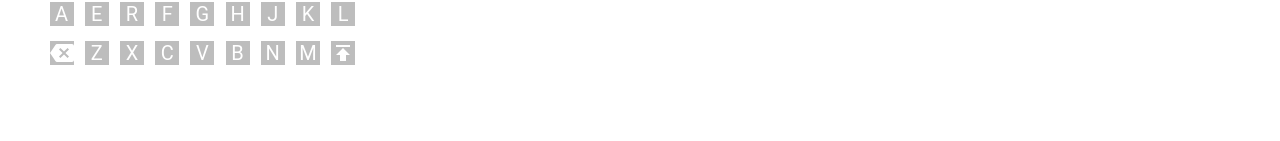
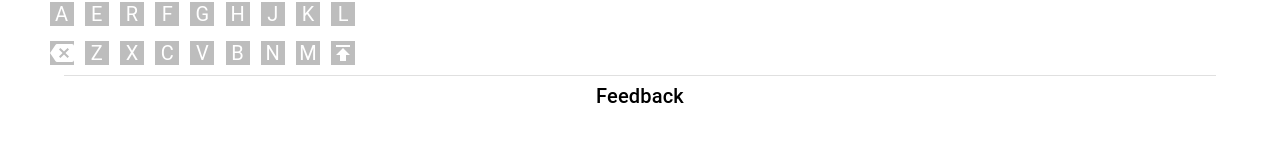
Before and after one commit to lchapmb/pub-quizle, a React (Create React App) app: page / in a window 1280 px wide. Shown: the part 371-512 px from the top of the page. Built offline with nearby package versions, Linux system fonts and the light colour scheme.

Commit message:
creates space for feedback from guesses

```diff
--- /dev/null
+++ b/src/components/Feedback.tsx
@@ -0,0 +1,18 @@
+import { Container, Box, Typography, Divider } from "@mui/material";
+
+export default function Feedback() {
+  return (
+    <Container>
+      <Divider />
+      <Box
+        sx={{
+          m: 0.5,
+          display: "flex",
+          justifyContent: "center",
+        }}
+      >
+        <Typography variant="h6">Feedback</Typography>
+      </Box>
+    </Container>
+  );
+}
--- a/src/views/Landing.tsx
+++ b/src/views/Landing.tsx
@@ -2,6 +2,7 @@
 import Nav from "../components/Nav";
 import WordleBoxes from "../components/WordleBoxes";
 import Keyboard from "../components/Keyboard";
+import Feedback from "../components/Feedback";
 
 export default function Landing() {
   return (
@@ -9,6 +10,7 @@ export default function Landing() {
       <Nav />
       <WordleBoxes />
       <Keyboard />
+      <Feedback />
     </>
   );
 }
```
